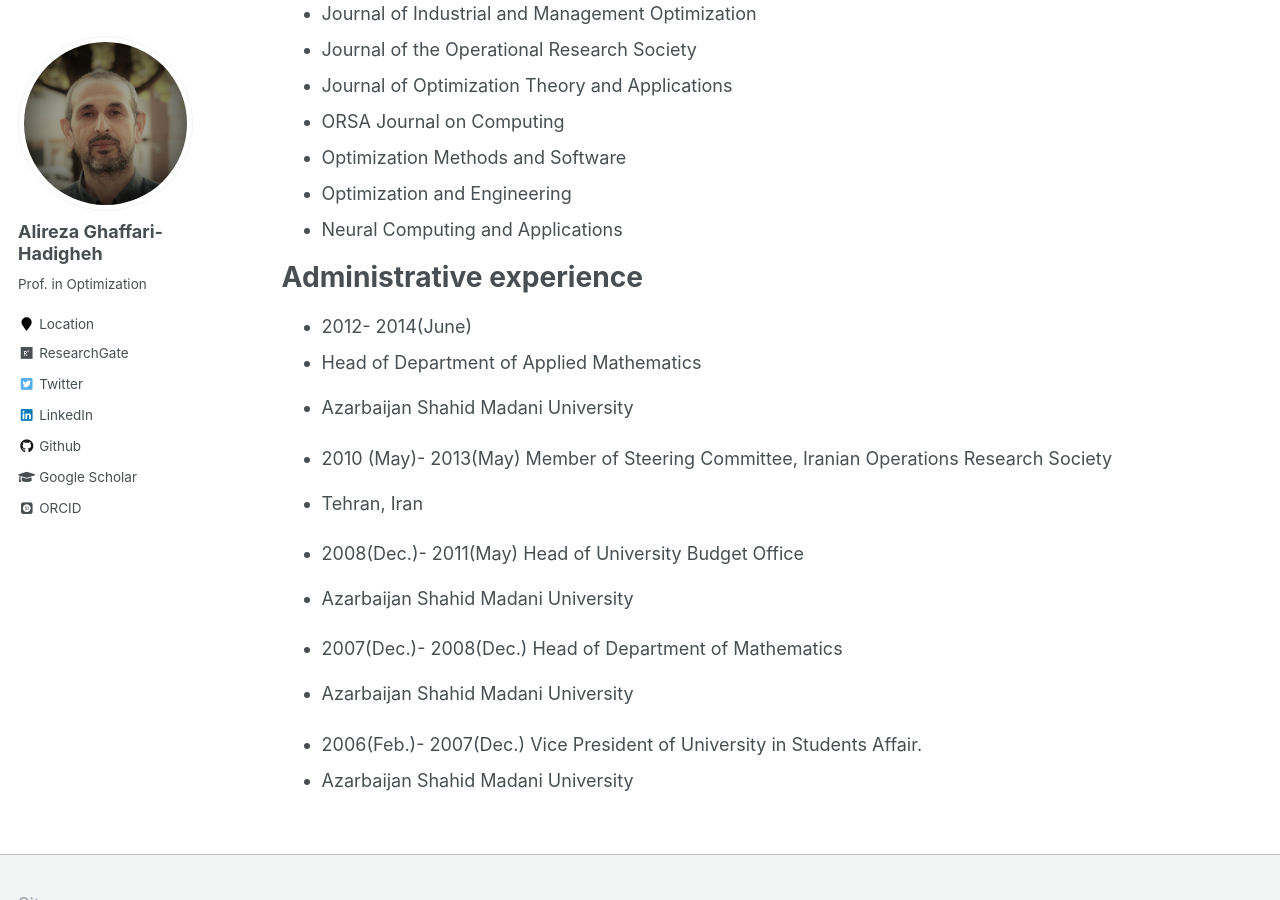
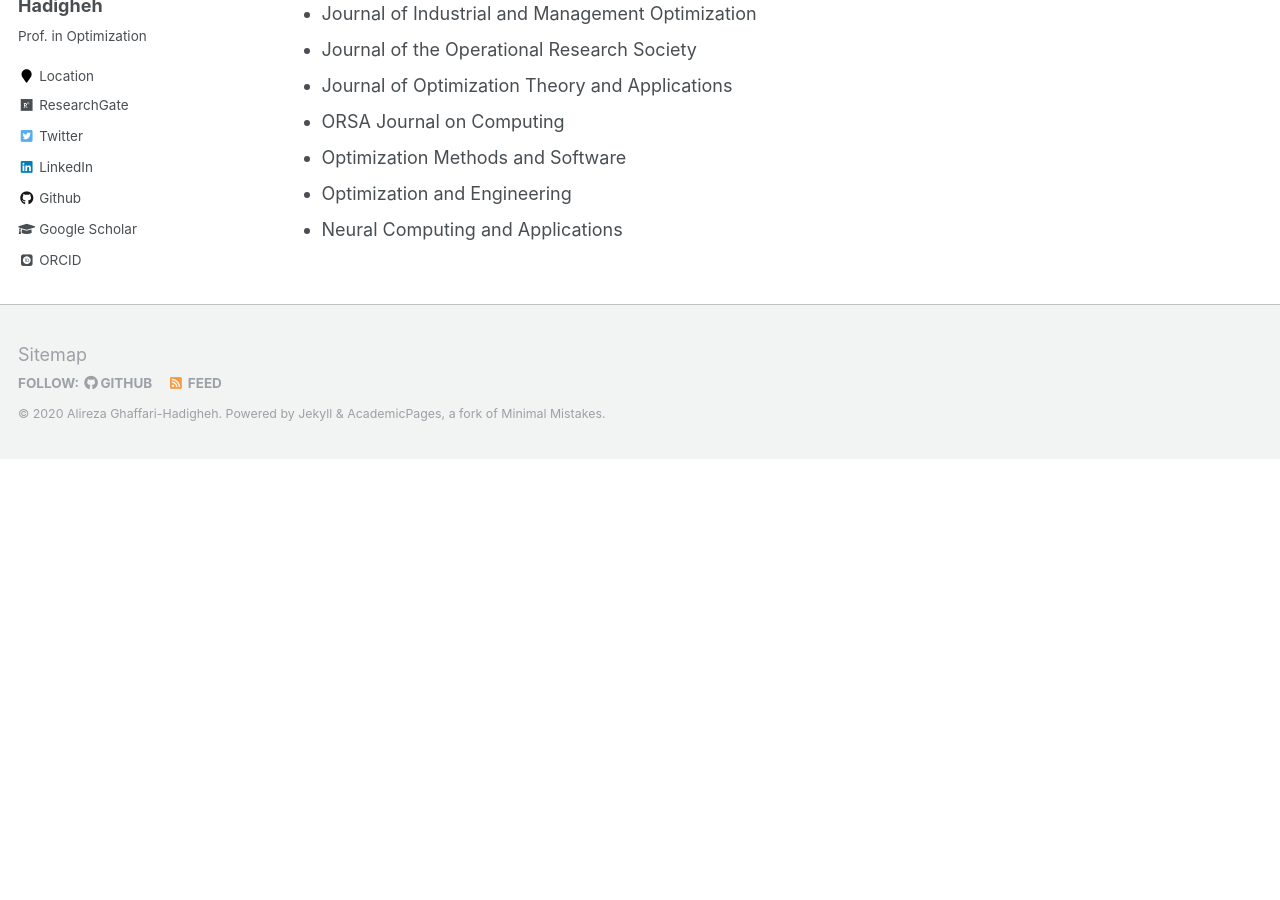
Before and after one commit to Hadigheha/hadigheha.github.io, a Jekyll site: the page built from _pages/cv.md, in a window 1280 px wide and 900 px high, scrolled down 6441 px. Built offline with Jekyll 4.4.1, drawn with Linux system fonts in a browser that asks for light colours; some web fonts are replaced; after the commit the page ends 6900 px from its top, so only the background shows below that.

Commit message:
Update CV, removing some ittrations

```diff
--- a/_pages/cv.md
+++ b/_pages/cv.md
@@ -163,21 +163,3 @@ Reviewer (selection)
 - Optimization Methods and Software
 - Optimization and Engineering
 - Neural Computing and Applications
-
-Administrative experience
-======
-* 2012- 2014(June)
- * Head of Department of Applied Mathematics
- * Azarbaijan Shahid Madani University
-
-* 2010 (May)- 2013(May) Member of Steering Committee, Iranian Operations Research Society
- * Tehran, Iran
-
-* 2008(Dec.)- 2011(May) Head of University Budget Office
- * Azarbaijan Shahid Madani University
-
-* 2007(Dec.)- 2008(Dec.) Head of Department of Mathematics
- * Azarbaijan Shahid Madani University
-
-* 2006(Feb.)- 2007(Dec.) Vice President of University in Students Affair.
- * Azarbaijan Shahid Madani University
```
